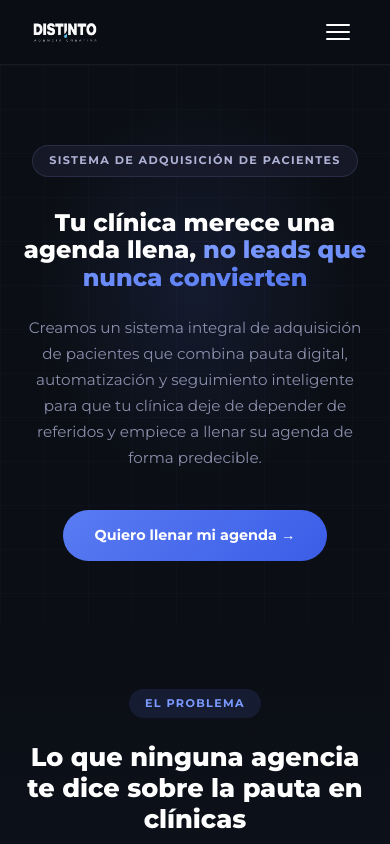
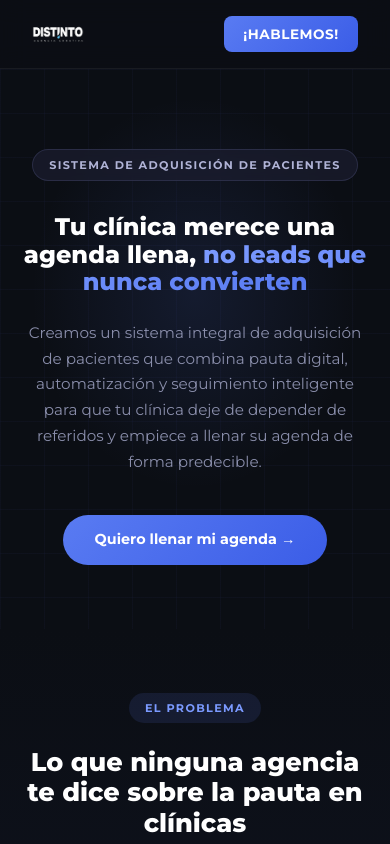
Before and after one commit to DavidRestrepoo/pyDistinto, an Angular app: page /servicios in a window 390 px wide. Shown: the top 844 px of the page. Built offline with nearby package versions, Linux system fonts and the light colour scheme.

Commit message:
style: update services page header design and layout to match home

```diff
--- a/src/app/pages/servicios/servicios.component.html
+++ b/src/app/pages/servicios/servicios.component.html
@@ -9,20 +9,7 @@
         <img src="/Logos/distinto_logo.png" alt="Distinto Agencia Creativa" class="srv-brand__logo" />
       </a>
 
-      <button class="srv-menu-toggle" [class.open]="isMobileMenuOpen()" (click)="toggleMobileMenu()" aria-label="Toggle navigation">
-        <span class="bar"></span>
-        <span class="bar"></span>
-        <span class="bar"></span>
-      </button>
-
-      <div class="srv-nav-menu" [class.active]="isMobileMenuOpen()">
-        <ul class="srv-nav-links">
-          <li><a href="/home#inicio" (click)="closeMobileMenu()" class="srv-nav-link">Inicio</a></li>
-          <li><a href="/home#nosotros" (click)="closeMobileMenu()" class="srv-nav-link">Nosotros</a></li>
-          <li><a href="/servicios" (click)="closeMobileMenu()" class="srv-nav-link active">Servicios</a></li>
-        </ul>
-        <a href="/home#contacto" (click)="closeMobileMenu()" class="srv-nav-cta">¡HABLEMOS!</a>
-      </div>
+      <a href="/home#contacto" class="srv-nav-cta">¡HABLEMOS!</a>
     </nav>
   </section>
 
--- a/src/app/pages/servicios/servicios.component.scss
+++ b/src/app/pages/servicios/servicios.component.scss
@@ -786,46 +786,13 @@ em {
 
 // Mobile
 @media (max-width: 768px) {
-  .srv-menu-toggle {
-    display: flex;
-  }
-
-  .srv-nav-menu {
-    position: fixed;
-    top: 0;
-    left: 0;
-    right: 0;
-    bottom: 0;
-    background: rgba(11, 14, 20, 0.97);
-    backdrop-filter: blur(16px);
-    flex-direction: column;
-    justify-content: center;
-    align-items: center;
-    gap: 2.5rem;
-    opacity: 0;
-    visibility: hidden;
-    transition: opacity 0.3s, visibility 0.3s;
-    z-index: 105;
-
-    &.active {
-      opacity: 1;
-      visibility: visible;
-    }
-  }
-
-  .srv-nav-links {
-    flex-direction: column;
-    align-items: center;
-    gap: 1.5rem;
-  }
-
-  .srv-nav-link {
-    font-size: 1.2rem;
+  .srv-brand__logo {
+    height: 22px !important;
   }
 
   .srv-nav-cta {
-    font-size: 1rem;
-    padding: 0.8rem 2rem;
+    font-size: 0.85rem !important;
+    padding: 0.5rem 1.2rem !important;
   }
 
   .srv-hero {
```
